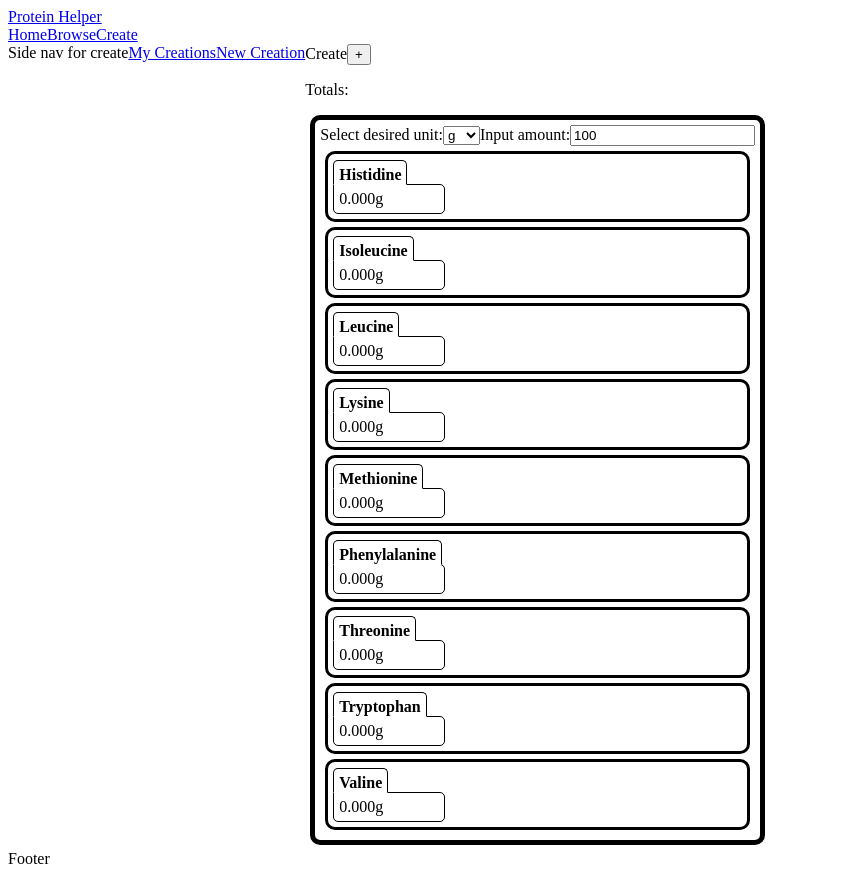
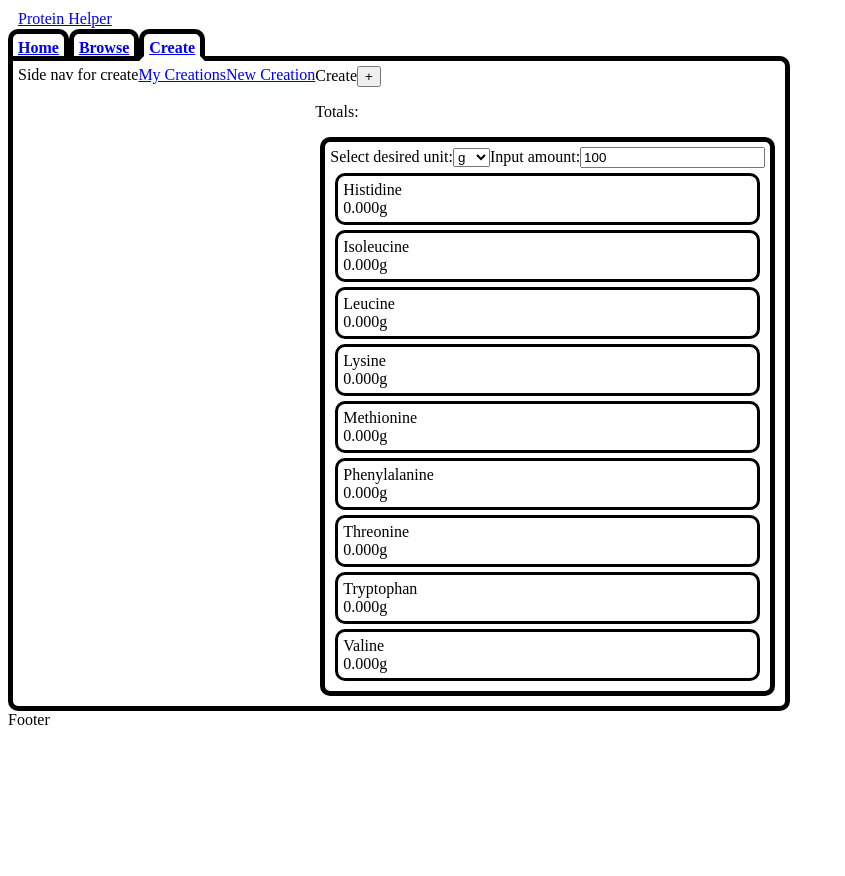
Before and after one commit to Nicholas-Gregory/ProteinHelper, a React (Vite) app in the folder client/: page /create/new in a window 1280 px wide. Shown: the whole page, without its empty margins (0-845 px from the left). After the commit the page ends 800 px from the top, so only its background shows below. Built offline with nearby package versions, Linux system fonts and the light colour scheme.

Commit message:
Tabbed navigation: style.css

```diff
--- a/client/src/components/Creator.jsx
+++ b/client/src/components/Creator.jsx
@@ -72,12 +72,11 @@ export default function Creator({}) {
                 aminos={foods.reduce((totals, food) =>
                     totals.map(total => ({
                         name: total.name,
-                        amount: total.amount + food[total
+                        amount: total.amount + (food[total
                             .name
                             .substring(0,1)
-                            .toLowerCase() + total
-                            .name
-                            .substring(1)]
+                            .toLowerCase() + total.name
+                            .substring(1)] || 0)
                     }))
                      , [
                         { name: 'Histidine', amount: 0 },
--- a/client/src/layouts/Header.jsx
+++ b/client/src/layouts/Header.jsx
@@ -3,12 +3,19 @@ import { Link } from "react-router-dom";
 export default function Header({ page }) {
     return (
         <>
-            <div>
+            <div style={{ margin: 10 }}>
                 <Link to={'/home'}>Protein Helper</Link>
             </div>
-            <Link to={'/home'}>Home</Link>
-            <Link to={'/browse'}>Browse</Link>
-            <Link to={'/create'}>Create</Link>
+
+            <span className={`tab-title-thick${page === 'home' ? ' tab-selected-thick' : ''}`}>
+                <Link to={'/home'}>Home</Link>
+            </span>
+            <span className={`tab-title-thick${page === 'browse' ? ' tab-selected-thick' : ''}`}>
+                <Link to={'/browse'}>Browse</Link>
+            </span>
+            <span className={`tab-title-thick${page === 'create' ? ' tab-selected-thick' : ''}`}>
+                <Link to={'/create'}>Create</Link>
+            </span>
         </>
     )
 }
--- a/client/src/layouts/MainLayout.jsx
+++ b/client/src/layouts/MainLayout.jsx
@@ -11,6 +11,7 @@ export default function MainLayout({}) {
             <Header page={pageName}/>
 
             <div
+                className="tab-content-thick"
                 style={{
                     display: 'flex',
                 }}
--- a/client/src/style.css
+++ b/client/src/style.css
@@ -30,7 +30,7 @@
     margin: 5px;
 }
 
-.tab-title {
+.tab-title-thin {
     font-weight: bold;
     width: fit-content;
     padding-top: 5px;
@@ -46,11 +46,66 @@
     top: 1px;
 }
 
-.tab-content {
+.tab-content-thin {
     border: thin solid black;
     border-top-right-radius: 5px;
     border-bottom-left-radius: 5px;
     border-bottom-right-radius: 5px;
+    width: fit-content;
+    padding: 5px;
+    min-width: 100px;
+}
+
+.tab-selected-thick {
+    border-bottom: thick solid white;
+}
+
+.tab-title-md {
+    font-weight: bold;
+    width: fit-content;
+    padding-top: 5px;
+    padding-left: 5px;
+    padding-right: 5px;
+    border-top-left-radius: 10px;
+    border-top-right-radius: 10px;
+    border-top: medium solid black;
+    border-left: medium solid black;
+    border-right: medium solid black;
+    border-bottom: thin solid white;
+    position: relative;
+    top: 1px;
+}
+
+.tab-content-md {
+    border: medium solid black;
+    border-top-right-radius: 10px;
+    border-bottom-left-radius: 10px;
+    border-bottom-right-radius: 10px;
+    width: fit-content;
+    padding: 5px;
+    min-width: 100px;
+}
+
+.tab-title-thick {
+    font-weight: bold;
+    width: fit-content;
+    padding-top: 5px;
+    padding-left: 5px;
+    padding-right: 5px;
+    border-top-left-radius: 10px;
+    border-top-right-radius: 10px;
+    border-top: thick solid black;
+    border-left: thick solid black;
+    border-right: thick solid black;
+    position: relative;
+    top: 1px;
+}
+
+.tab-content-thick {
+    border: thick solid black;
+    border-top-right-radius: 10px;
+    border-bottom-left-radius: 10px;
+    border-bottom-right-radius: 10px;
     width: fit-content;
     padding: 5px;
     min-width: 100px;
```
